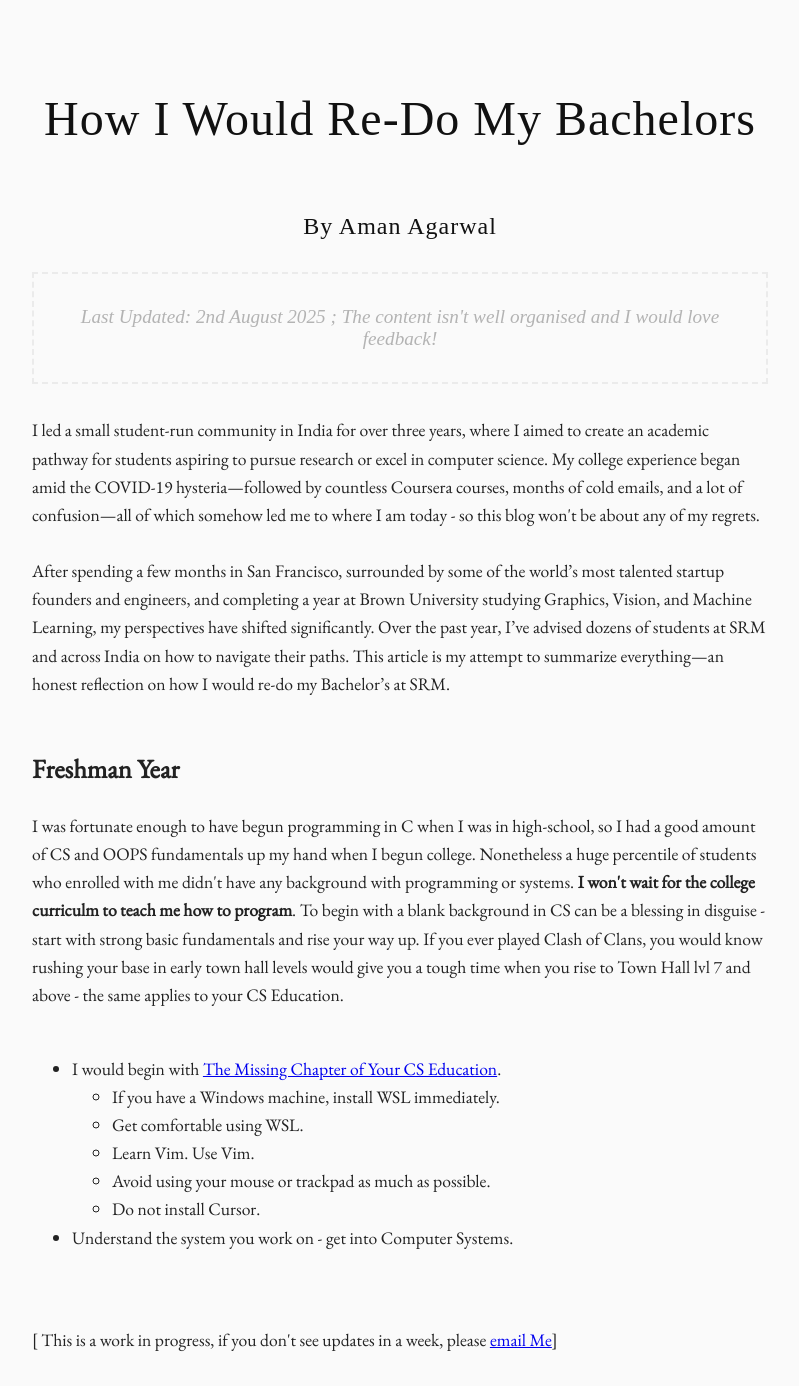
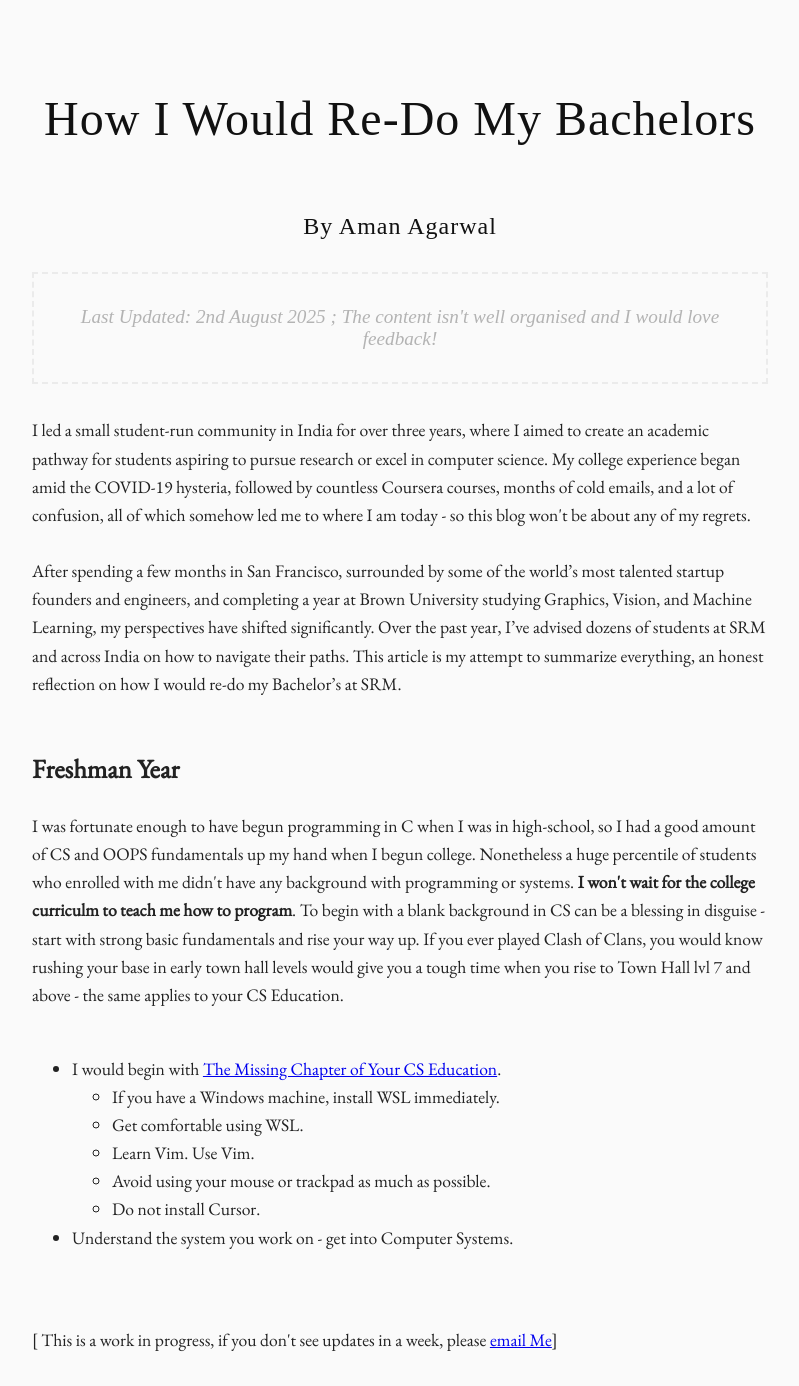
Before and after one commit to ronsys11/RonakNarkhede.github.io, a Jekyll site: the page srm.html, which Jekyll copies as it is, in a window 1280 px wide. Shown: the whole page, without its empty margins (240-1039 px from the left). Built offline with Jekyll 4.4.1, drawn with Linux system fonts in a browser that asks for light colours; some web fonts are replaced.

Commit message:
Replace em dashes with commas across site content.
Co-authored-by: Cursor <cursoragent@cursor.com>

```diff
--- a/_data/experience.yml
+++ b/_data/experience.yml
@@ -3,10 +3,10 @@
 # ---------------------------------------------------------------
 - year: "2025"
   logo: "images/unnamed2x.webp"
-  title: "Graduate Research Assistant — Medical Robotics and Devices Lab"
+  title: "Graduate Research Assistant, Medical Robotics and Devices Lab"
   description: Built a real-time motion tracking system using an electromagnetic sensor for 6-DOF pose estimation in surgical navigation, integrated with a tendon-driven soft robot for closed-loop control using a data-driven Jacobian estimate. Developed and deployed a multi-threaded teleoperation platform for remote surgical robot control (FastAPI, WebSockets, REST, WebRTC). Implemented OpenCV/ArUco guidewire detection with a safety stop to prevent full guidewire retraction from the vascular phantom. Defined communication protocols between the server and ESP32 for low-latency control (~80 ms avg). Partnered with <a href="https://med.umn.edu/bio/andrew-grande">Dr. Andrew Grande</a> and <a href="https://www.medtronic.com/en-us/index.html">Medtronic</a> to pursue <a href="https://arpa-h.gov/explore-funding/programs/air">ARPA-H AIR</a> federal grant funding (advanced past initial screening to full proposal stage).
 
 - year: "2025"
   logo: "images/Choice.jpg"
-  title: "Research Volunteer — Choice Robotics Lab"
+  title: "Research Volunteer, Choice Robotics Lab"
   description: Engineered a learning framework for the ALOHA bimanual robot using MuJoCo and Gymnasium for contact-rich tasks (cube transfer, peg-in-hole insertion). Developed a hybrid Behavioral Cloning + Soft Actor-Critic pipeline, pre-training on 50 expert demonstrations before RL fine-tuning. Improved sample efficiency by 23% and achieved 78% success on the transfer cube task.
--- a/srm.html
+++ b/srm.html
@@ -80,12 +80,12 @@
     <div class="content">
       <!-- Start writing here -->
 I led a small student-run community in India for over three years, where I aimed to create an academic pathway for students aspiring to pursue research or excel in computer science.
-My college experience began amid the COVID-19 hysteria—followed by countless Coursera courses, months of cold emails, and a lot of confusion—all of which somehow led me to where I am today - so this blog
+My college experience began amid the COVID-19 hysteria, followed by countless Coursera courses, months of cold emails, and a lot of confusion, all of which somehow led me to where I am today - so this blog
 won't be about any of my regrets.
 <br></br>
 After spending a few months in San Francisco, surrounded by some of the world’s most talented startup founders and engineers, and completing a year at Brown University studying Graphics,
 Vision, and Machine Learning, my perspectives have shifted significantly. Over the past year, I’ve advised dozens of students at SRM and across India on how to navigate their paths.
-This article is my attempt to summarize everything—an honest reflection on how I would re-do my Bachelor’s at SRM.
+This article is my attempt to summarize everything, an honest reflection on how I would re-do my Bachelor’s at SRM.
 <br></br>
 <h2>Freshman Year</h2>
 I was fortunate enough to have begun programming in C when I was in high-school, so I had a good amount of CS and OOPS fundamentals up my hand when I begun college. Nonetheless a huge percentile of students
```
